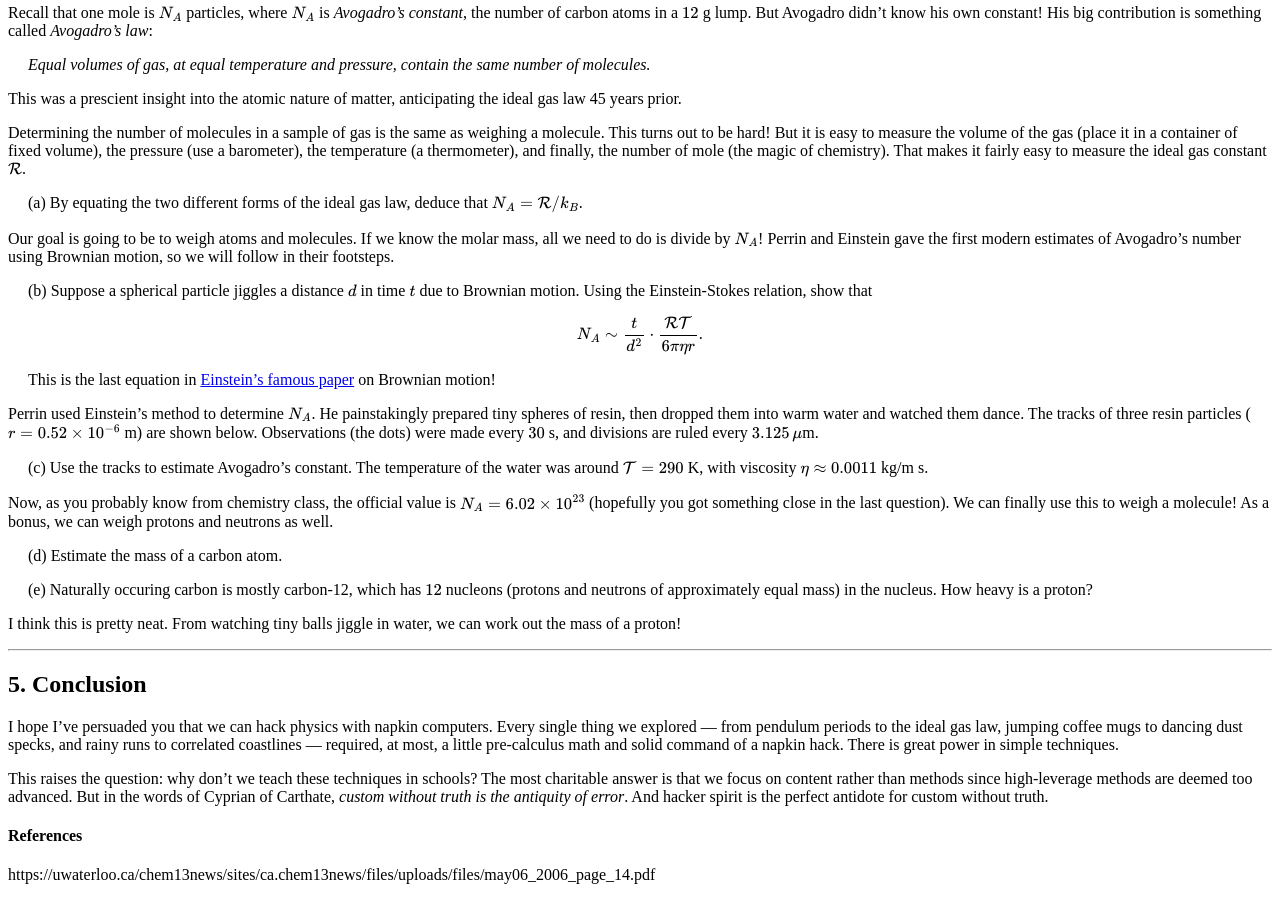
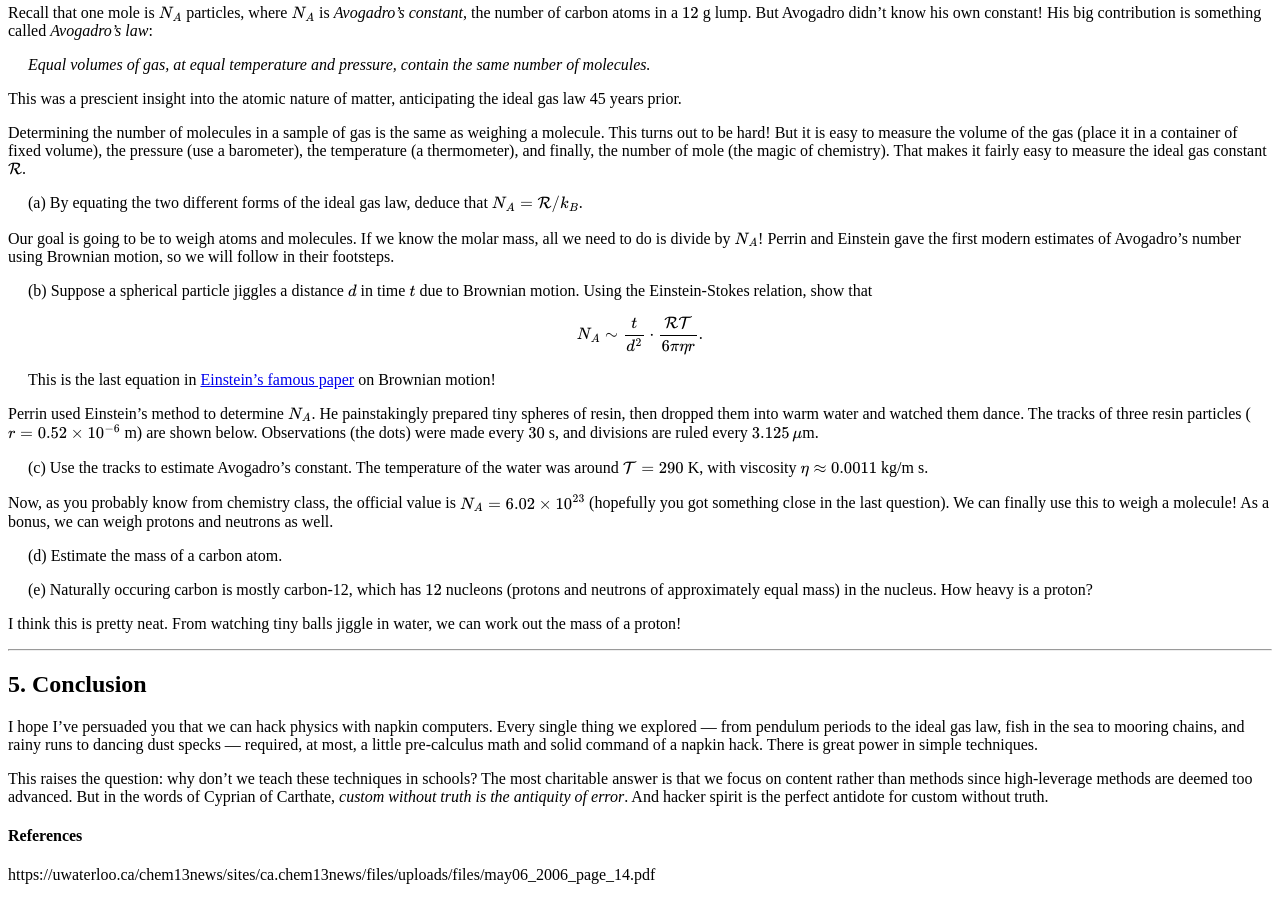
Before and after one commit to hapax/hapax.github.io, a Jekyll site: the page built from assets/simple-physics.md, in a window 1280 px wide and 900 px high, scrolled down 14393 px. Built offline with Jekyll 4.4.1, drawn with Linux system fonts in a browser that asks for light colours; our own code applies the rules of GitHub Pages for plain Markdown files; formulas are drawn with MathJax 3; a script that is not in the unit is left out.

Commit message:
Update simple-physics.md

```diff
--- a/assets/simple-physics.md
+++ b/assets/simple-physics.md
@@ -1702,8 +1702,8 @@ we can work out the mass of a proton!
 I hope I've persuaded you that we can hack physics with napkin
 computers.
 Every single thing we explored --- from pendulum periods to the
-ideal gas law, jumping coffee mugs to dancing dust specks, and rainy runs
-to correlated coastlines --- required, at
+ideal gas law, fish in the sea to mooring chains, and rainy runs to
+dancing dust specks --- required, at
 most, a little pre-calculus math and solid command of a napkin hack.
 There is great power in simple techniques.
 
```
